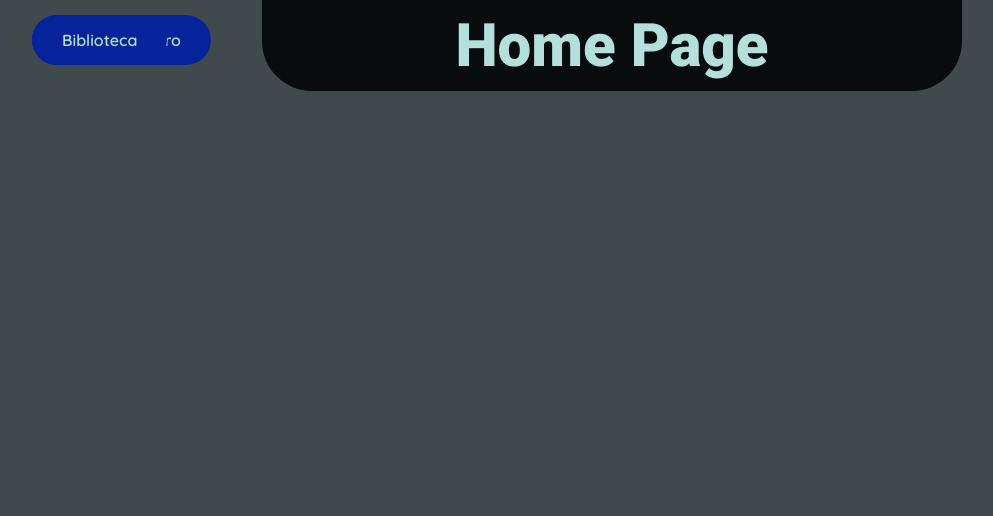
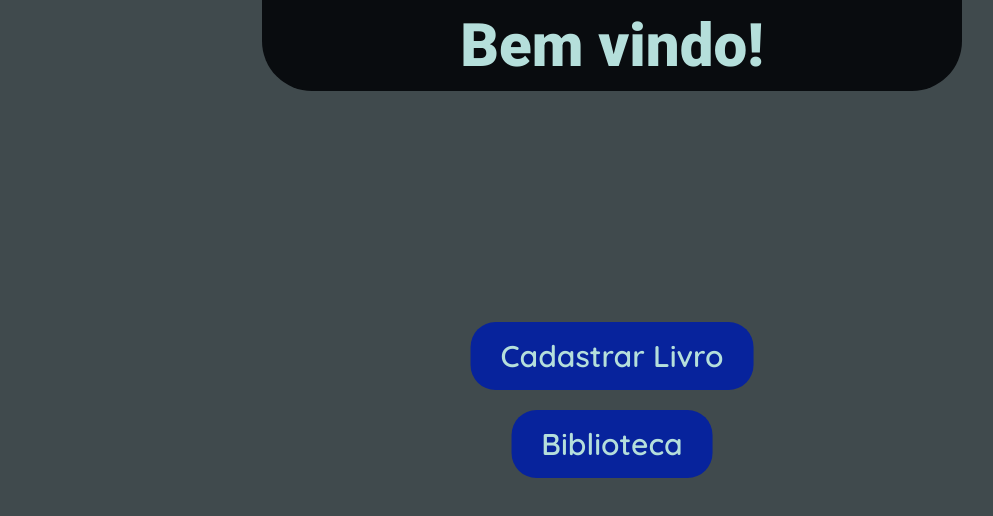
Before and after one commit to Dokiemon/JestDetonado, a website: page public/index.html in a window 1280 px wide. Shown: the whole page, without its empty margins (28-1021 px from the left). Drawn offline with Linux system fonts and the light colour scheme.

Commit message:
botoes de link do index arrumados

```diff
--- a/public/index.html
+++ b/public/index.html
@@ -7,8 +7,10 @@
     <title>Home</title>
 </head>
 <body>
-    <h1>Home Page</h1>
-    <a href="cadastro" class="link_cadastro link_button">Cadastrar Livro</a>
-    <a href="biblioteca" class="link_biblioteca link_button">Biblioteca</a>
+    <h1>Bem vindo!</h1>
+    <div class="botoes_home">
+        <a href="cadastro" class="link_cadastro link_button">Cadastrar Livro</a>
+        <a href="biblioteca" class="link_biblioteca link_button">Biblioteca</a>
+    </div>
 </body>
 </html>
--- a/public/style.css
+++ b/public/style.css
@@ -144,10 +144,6 @@ body::-webkit-scrollbar-thumb {
 }
 
 .link_button {
-    position: fixed;
-    top: 15px;
-    left: 60px;
-    z-index: 1000;
     background: var(--dark-blue);
     color: var(--white);
     padding: 15px 30px;
@@ -156,6 +152,13 @@ body::-webkit-scrollbar-thumb {
     font-family: 'Quicksand', sans-serif;
     font-weight: 600;
     transition: background 0.2s;
+}
+
+.link_button.fixed {
+    position: fixed;
+    top: 15px;
+    left: 60px;
+    z-index: 1000;
 }
 
 .link_button:hover {
@@ -254,3 +257,17 @@ input[type="number"] {
     appearance: textfield;
     -moz-appearance: textfield;
 }
+
+.botoes_home {
+    display: flex;
+    gap: 20px;
+    flex-direction: column;
+    position: fixed;
+    top: 50%;
+    left: 50%;
+    transform: translate(-50%, -50%);
+    align-items: center;
+    justify-content: center;
+    z-index: 1000;
+    font-size: 30px;
+}
```
Also changed, not shown: public/biblioteca.html (+1 -1 lines), public/cadastro.html (+1 -1 lines).
